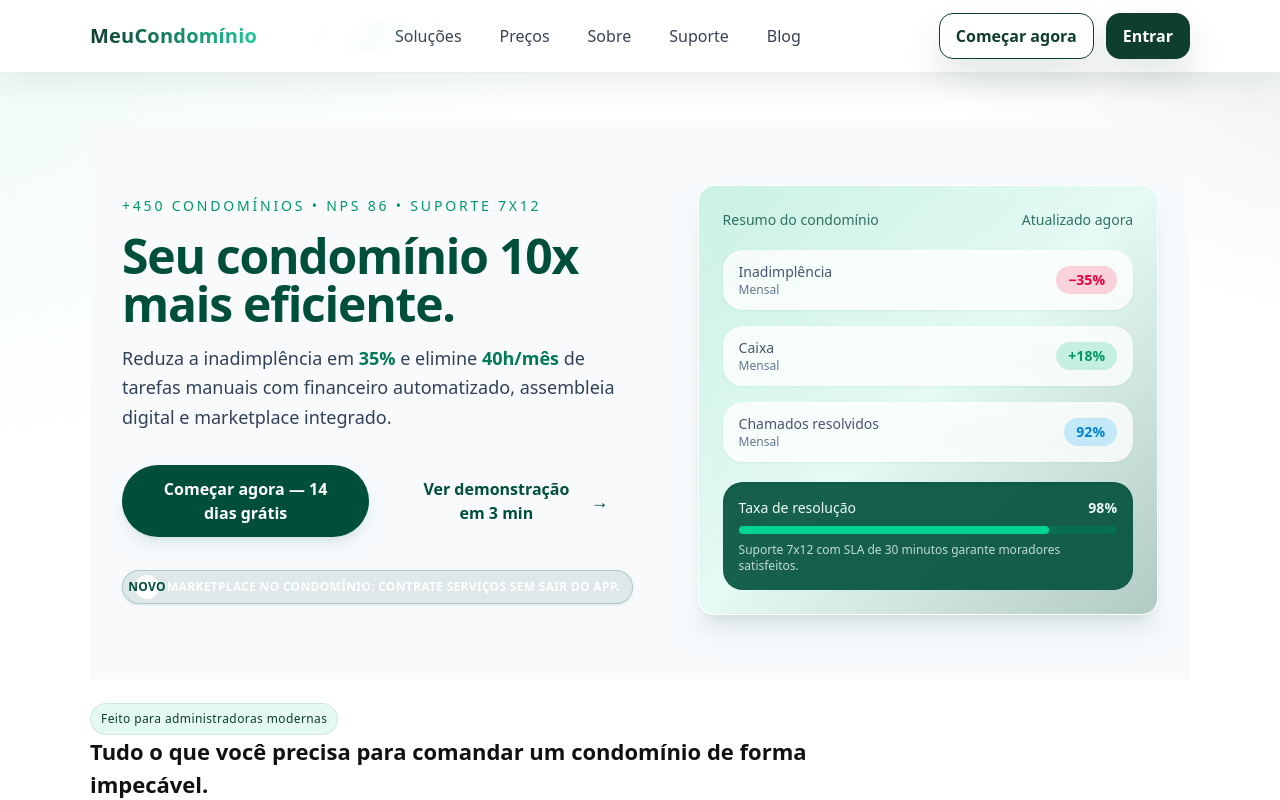
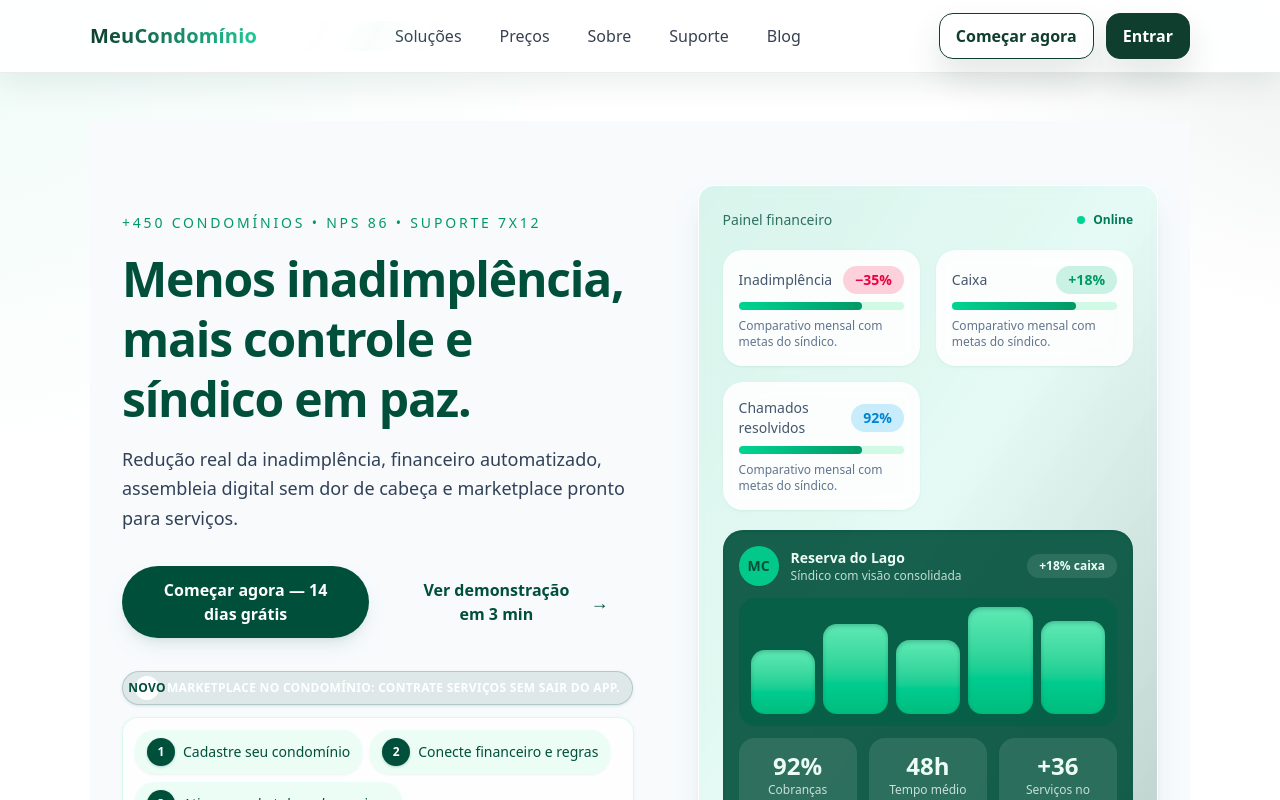
Before and after one commit to meu-condominio0/Meu-Condom-nio, a React (Vite) app: page / in a window 1280 px wide. Shown: the top 800 px of the page. Built offline with nearby package versions, Linux system fonts and the light colour scheme; no server answers.

Commit message:
Update hero layout with new marketing focus

```diff
--- a/src/components/Hero.tsx
+++ b/src/components/Hero.tsx
@@ -9,8 +9,8 @@ type HeroProps = {
 };
 
 const HEADLINES: Record<HeroVariant, string> = {
-  A: 'Seu condomínio 10x mais eficiente.',
-  B: 'Gestão séria. Vida leve.',
+  A: 'Menos inadimplência, mais controle e síndico em paz.',
+  B: 'Menos inadimplência, mais controle e síndico em paz.',
 };
 
 const KPI_CARDS = [
@@ -41,13 +41,11 @@ export default function Hero({ variant = 'A', onPrimaryClick, onSecondaryClick }
             <span className="text-sm font-medium uppercase tracking-[0.2em] text-emerald-600 dark:text-emerald-300">
               {PROOF_COPY}
             </span>
-            <h1 id="hero-heading" className="text-4xl font-bold tracking-tight text-emerald-900 dark:text-emerald-100 sm:text-5xl">
+            <h1 id="hero-heading" className="text-4xl font-bold leading-tight tracking-tight text-emerald-900 dark:text-emerald-100 sm:text-5xl">
               {headline}
             </h1>
             <p className="text-lg leading-relaxed text-slate-700 dark:text-slate-200">
-              Reduza a inadimplência em <span className="font-semibold text-emerald-700 dark:text-emerald-300">35%</span> e elimine{' '}
-              <span className="font-semibold text-emerald-700 dark:text-emerald-300">40h/mês</span> de tarefas manuais com financeiro automatizado,
-              assembleia digital e marketplace integrado.
+              Redução real da inadimplência, financeiro automatizado, assembleia digital sem dor de cabeça e marketplace pronto para serviços.
             </p>
           </div>
 
@@ -88,41 +86,93 @@ export default function Hero({ variant = 'A', onPrimaryClick, onSecondaryClick }
               </span>
               Marketplace no condomínio: contrate serviços sem sair do app.
             </Badge>
+
+            <div className="flex flex-wrap items-center gap-2 rounded-2xl border border-emerald-100/80 bg-white/80 p-3 shadow-sm shadow-emerald-900/5 backdrop-blur dark:border-emerald-500/20 dark:bg-emerald-900/40">
+              {[1, 2, 3].map((step) => (
+                <div
+                  key={step}
+                  className="flex items-center gap-2 rounded-xl bg-emerald-50 px-3 py-2 text-sm font-medium text-emerald-900 shadow-sm shadow-emerald-900/5 dark:bg-emerald-800/60 dark:text-emerald-50"
+                >
+                  <span className="flex h-7 w-7 items-center justify-center rounded-full bg-emerald-900 text-xs font-bold text-white shadow-sm shadow-emerald-900/20 dark:bg-emerald-400 dark:text-emerald-950">
+                    {step}
+                  </span>
+                  {step === 1 && 'Cadastre seu condomínio'}
+                  {step === 2 && 'Conecte financeiro e regras'}
+                  {step === 3 && 'Ative o marketplace de serviços'}
+                </div>
+              ))}
+            </div>
           </div>
         </div>
 
         <div className="relative mx-auto flex w-full max-w-xl flex-col items-stretch justify-center gap-6 lg:mx-0">
           <div className="relative overflow-hidden rounded-2xl border border-white/40 bg-white/80 p-6 shadow-xl shadow-emerald-900/10 backdrop-blur-sm dark:border-emerald-500/10 dark:bg-emerald-900/40">
-            <div className="pointer-events-none absolute inset-0 bg-gradient-to-br from-emerald-500/20 via-emerald-400/10 to-emerald-900/30" aria-hidden="true" />
+            <div className="pointer-events-none absolute inset-0 bg-gradient-to-br from-emerald-500/15 via-emerald-400/10 to-emerald-900/25" aria-hidden="true" />
             <div className="relative flex flex-col gap-5">
               <div className="flex items-center justify-between text-sm font-medium text-emerald-900/80 dark:text-emerald-100/90">
-                <span>Resumo do condomínio</span>
-                <span>Atualizado agora</span>
+                <span>Painel financeiro</span>
+                <span className="flex items-center gap-2 text-xs font-semibold text-emerald-700 dark:text-emerald-200">
+                  <span className="h-2 w-2 rounded-full bg-emerald-400" aria-hidden="true" />
+                  Online
+                </span>
               </div>
-              <div className="grid gap-4">
+
+              <div className="grid gap-4 sm:grid-cols-2">
                 {KPI_CARDS.map((kpi) => (
-                  <div key={kpi.label} className="flex items-center justify-between rounded-xl bg-white/80 px-4 py-3 text-left shadow-sm shadow-emerald-900/5 backdrop-blur-sm dark:bg-emerald-950/60">
-                    <div className="flex flex-col">
+                  <div key={kpi.label} className="flex flex-col gap-2 rounded-xl bg-white/90 p-4 text-left shadow-sm shadow-emerald-900/5 backdrop-blur-sm dark:bg-emerald-950/60">
+                    <div className="flex items-center justify-between">
                       <span className="text-sm font-medium text-slate-600 dark:text-slate-200">{kpi.label}</span>
-                      <span className="text-xs text-slate-500 dark:text-slate-300">Mensal</span>
+                      <span className={`rounded-full px-3 py-1 text-sm font-semibold ${kpi.trend}`}>
+                        {kpi.value}
+                      </span>
                     </div>
-                    <span className={`rounded-full px-3 py-1 text-sm font-semibold ${kpi.trend}`}>
-                      {kpi.value}
-                    </span>
+                    <div className="h-2 rounded-full bg-emerald-100 dark:bg-emerald-800/50">
+                      <div className="h-full w-[75%] rounded-full bg-gradient-to-r from-emerald-400 to-emerald-600" aria-hidden="true" />
+                    </div>
+                    <p className="text-xs text-slate-500 dark:text-slate-300">Comparativo mensal com metas do síndico.</p>
                   </div>
                 ))}
               </div>
-              <div className="flex flex-col gap-2 rounded-xl bg-emerald-900/90 p-4 text-emerald-50 shadow-inner shadow-emerald-900/40">
-                <div className="flex items-center justify-between text-sm">
-                  <span>Taxa de resolução</span>
-                  <span className="font-semibold">98%</span>
+
+              <div className="flex flex-col gap-3 rounded-xl bg-emerald-900/90 p-4 text-emerald-50 shadow-inner shadow-emerald-900/40">
+                <div className="flex items-center justify-between">
+                  <div className="flex items-center gap-3">
+                    <span className="flex h-10 w-10 items-center justify-center rounded-full bg-emerald-400/90 text-sm font-bold text-emerald-900 shadow-sm shadow-emerald-900/30">
+                      MC
+                    </span>
+                    <div className="flex flex-col">
+                      <span className="text-sm font-semibold">Reserva do Lago</span>
+                      <span className="text-xs text-emerald-50/80">Síndico com visão consolidada</span>
+                    </div>
+                  </div>
+                  <span className="rounded-full bg-white/10 px-3 py-1 text-xs font-semibold text-emerald-50">+18% caixa</span>
                 </div>
-                <div className="h-2 rounded-full bg-emerald-700/60">
-                  <div className="h-full w-[82%] rounded-full bg-emerald-400" aria-hidden="true" />
+                <div className="h-32 rounded-lg bg-emerald-800/70">
+                  <div className="flex h-full items-end gap-2 px-3 pb-3">
+                    {[55, 78, 64, 92, 80].map((value, index) => (
+                      <div key={index} className="flex h-full flex-1 items-end">
+                        <div
+                          className="w-full rounded-md bg-gradient-to-t from-emerald-500 to-emerald-300 shadow-inner shadow-emerald-900/30"
+                          style={{ height: `${value}%` }}
+                        />
+                      </div>
+                    ))}
+                  </div>
                 </div>
-                <p className="text-xs text-emerald-50/80">
-                  Suporte 7x12 com SLA de 30 minutos garante moradores satisfeitos.
-                </p>
+                <div className="grid grid-cols-3 gap-3 text-xs">
+                  <div className="rounded-lg bg-white/10 p-3 text-center">
+                    <div className="text-2xl font-semibold">92%</div>
+                    <div className="text-emerald-50/80">Cobranças automáticas</div>
+                  </div>
+                  <div className="rounded-lg bg-white/10 p-3 text-center">
+                    <div className="text-2xl font-semibold">48h</div>
+                    <div className="text-emerald-50/80">Tempo médio de acordo</div>
+                  </div>
+                  <div className="rounded-lg bg-white/10 p-3 text-center">
+                    <div className="text-2xl font-semibold">+36</div>
+                    <div className="text-emerald-50/80">Serviços no marketplace</div>
+                  </div>
+                </div>
               </div>
             </div>
           </div>
```
